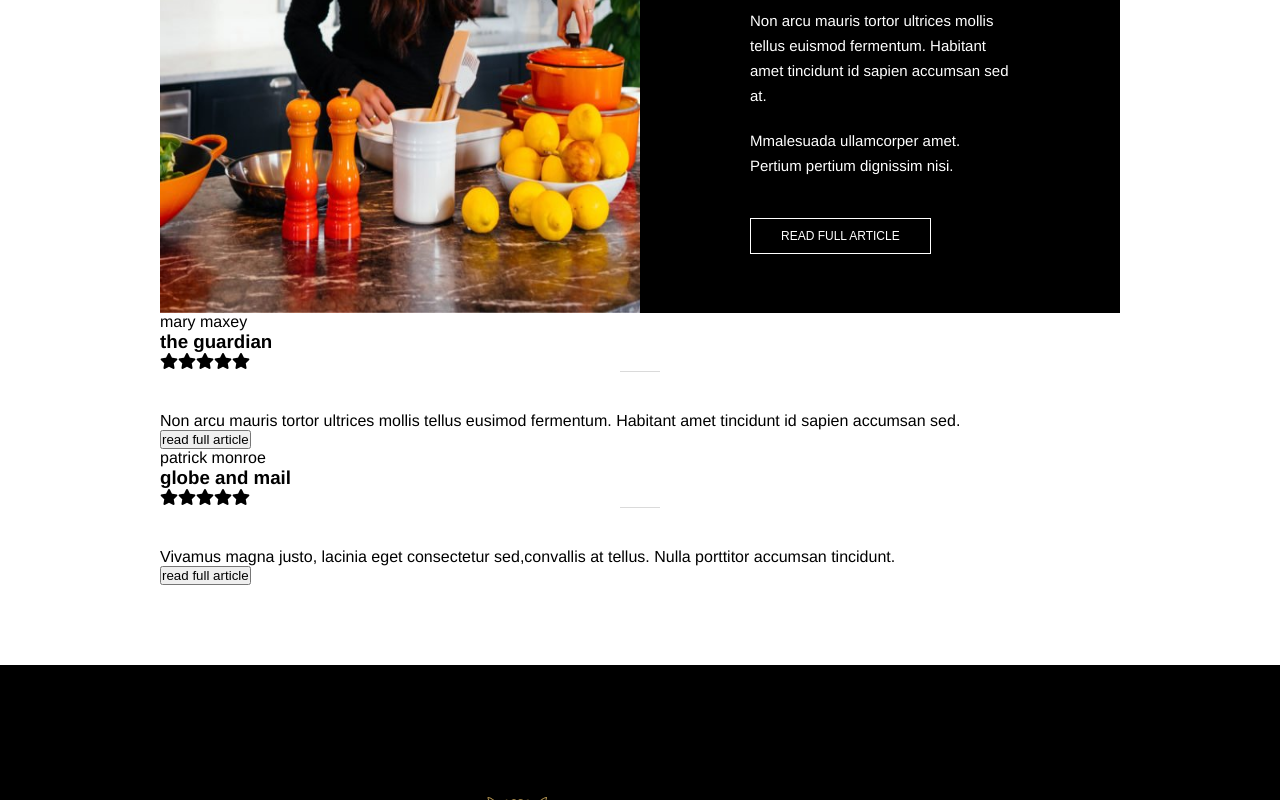
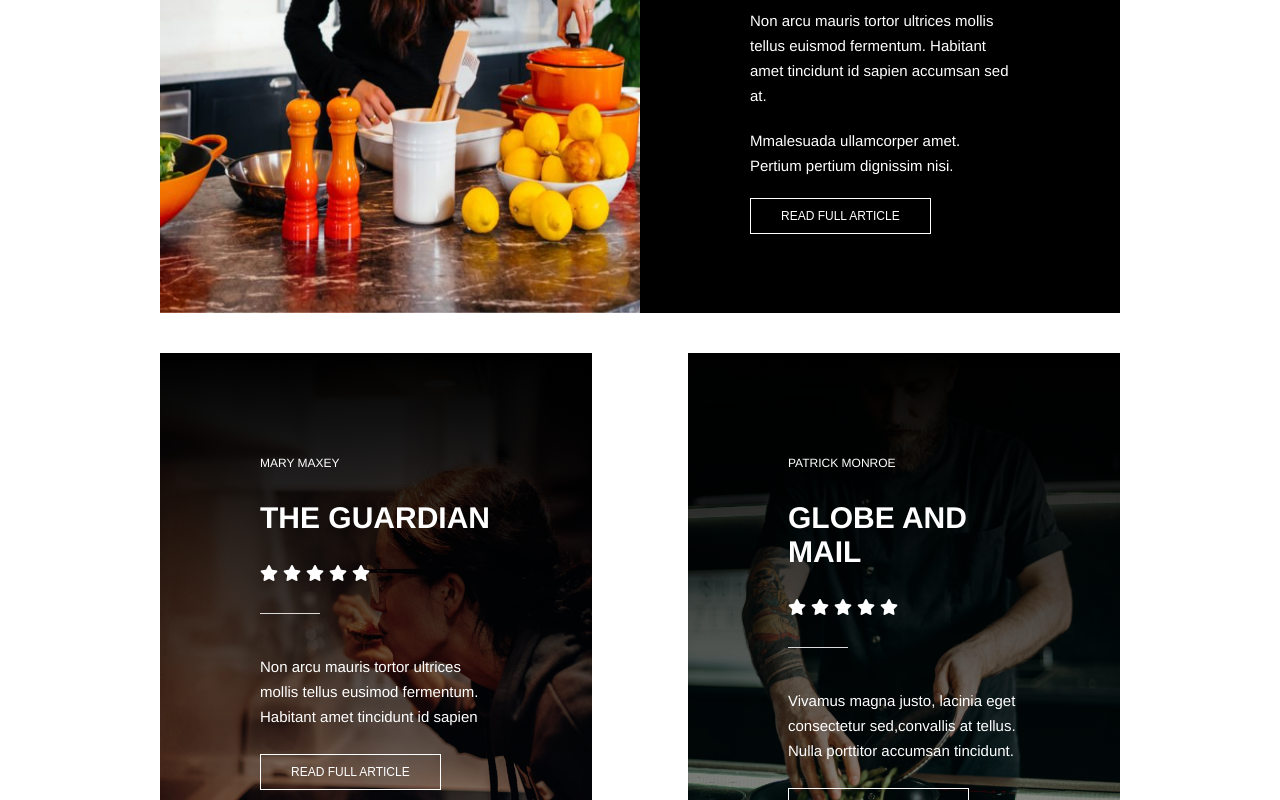
Before and after one commit to petrescuandreea/proj-html-vuejs, a Vue app: page / in a window 1280 px wide. Shown: the part 3240-4040 px from the top of the page. Built offline with nearby package versions, Linux system fonts and the light colour scheme.

Commit message:
Update style to component Team

```diff
--- a/src/components/Team.vue
+++ b/src/components/Team.vue
@@ -35,6 +35,7 @@
                     <div class="line"></div>
 
                     <!-- text  -->
+                    <div class="text">
                         <p>
                             Non arcu mauris tortor ultrices mollis tellus euismod fermentum. Habitant amet tincidunt id sapien accumsan sed at.
                         </p>
@@ -42,6 +43,7 @@
                         <p>
                             Mmalesuada ullamcorper amet. Pertium pertium dignissim nisi.
                         </p>
+                    </div>
 
                     <!-- button  -->
                     <button>
@@ -53,6 +55,11 @@
             <!-- team cards  -->
             <div class="cards">
                 <div class="card" v-for="card, i in cards" :key="i">
+                    <div class="card-bg">
+                        <img :src="require(`../assets/img/${card.image}`)" :alt="card.name">
+                    </div>
+
+                    <div class="text">
                         <!-- member name  -->
                         <span>{{ card.name }}</span>
 
@@ -60,7 +67,7 @@
                         <h3>{{ card.dailyNewspaper }}</h3>
 
                         <!-- stars  -->
-                    <div>
+                        <div class="stars">
                             <i :class="card.star"></i>
                             <i :class="card.star"></i>
                             <i :class="card.star"></i>
@@ -80,6 +87,7 @@
                         <button>
                             {{ card.button }}
                         </button>
+                    </div>
                 </div>
             </div>
         </div>
@@ -139,8 +147,58 @@ export default {
             margin: 0 auto 40px auto;
         }
 
+        // general rules
+        span {
+            font-size: 12px;
+        }
+
+        h3 {
+            font-size: 30px;
+        }
+
+        .stars {
+            i {
+                margin-right: 5px;
+            }
+        }
+
+        .line {
+            width: 60px;
+            margin-left: 0;
+        }
+
+        p {
+            font-size: 15px;
+            line-height: 25px;
+            padding-bottom: 20px;
+        }
+
+        button {
+            font-size: 12px;
+            border: 1px solid white;
+            background-color: black;
+            color: white;
+            padding: 10px 30px;
+            cursor: pointer;
+            margin-top: 20px;
+
+            &:hover{
+                color: black;
+                background-color: white;
+            }
+        }
+
+        .stars, h3 {
+            margin: 30px 0;
+        }
+
+        span, h3, button {
+            text-transform: uppercase;
+        }
+
         .extend-card {
             height: 650px;
+            overflow: hidden;
 
             .image-col {
                 width: 50%;
@@ -167,56 +225,12 @@ export default {
                     transform: scale(1.05);
                 }
 
-                span {
-                    font-size: 12px;
+                .text {
+                    max-height: 170px;
+                    overflow: hidden;
                 }
 
-                h3 {
-                    font-size: 30px;
             }
-
-                .stars {
-                    i {
-                        margin-right: 5px;
-                    }
-                }
-
-                .line {
-                    width: 60px;
-                    margin-left: 0;
-                }
-
-                p {
-                    font-size: 15px;
-                    line-height: 25px;
-                    margin-bottom: 20px;
-                }
-
-                button {
-                    font-size: 12px;
-                    border: 1px solid white;
-                    background-color: black;
-                    color: white;
-                    padding: 10px 30px;
-                    cursor: pointer;
-                    margin-top: 20px;
-
-                    &:hover{
-                        color: black;
-                        background-color: white;
-                    }
-                }
-
-                .stars, h3 {
-                    margin: 30px 0;
-                }
-
-                span, h3, button {
-                    text-transform: uppercase;
-                }
-            }
-
-
         }
 
         .extend-card::after {
@@ -225,6 +239,50 @@ export default {
             clear: both;
         }
 
+
+        .cards {
+            display: flex;
+            flex-wrap: wrap;
+            justify-content: space-between;
+            margin: 40px 0;
+
+            .card {
+                width: 45% ;
+                height: 600px;
+                position: relative;
+
+
+                .card-bg , img {
+                    width: 100%;
+                    height: 100%;
+                }
+
+                .text {
+                    width: 100%;
+                    height: 100%;
+                    position: absolute;
+                    top: 0;
+                    left: 0;
+                    color: white;
+                    padding: 100px;
+                    background: linear-gradient(180deg, black, rgba(0, 0, 0, 0.2));
+
+                    p {
+                        max-height: 80px;
+                        overflow: hidden;
+                    }
+
+                    button {
+                        background-color: transparent;
+
+                        &:hover {
+                            background-color: white;
+                        }
+                    }
+                }
+
+            }
+        }
     }
 }
 
```
Lines whose indentation alone changed are shown as unchanged.
